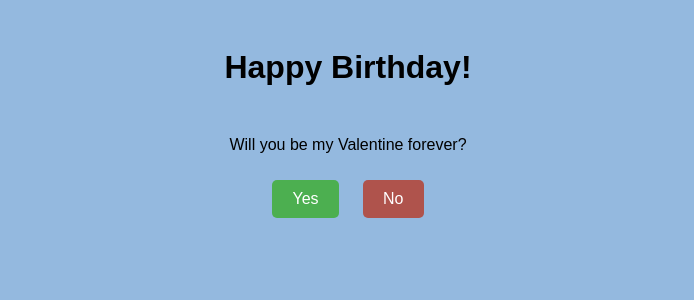
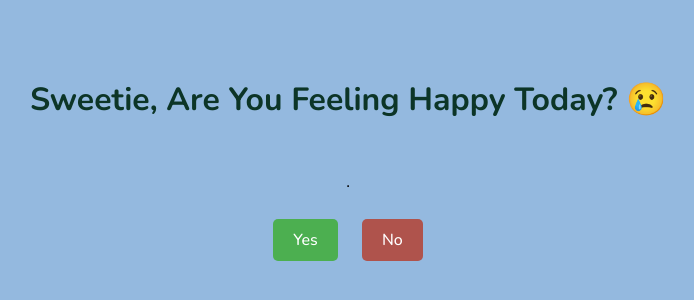
Before and after one commit to A5MangoZ/Happy-Birthday, a plain HTML site: page index.html in a window 1280 px wide. Shown: the whole page, without its empty margins (292-986 px from the left). Drawn offline with nearby package versions, Linux system fonts and the light colour scheme.

Commit message:
Minor Update

```diff
--- a/index.html
+++ b/index.html
@@ -3,13 +3,18 @@
 <head>
     <meta charset="UTF-8">
     <meta name="viewport" content="width=device-width, initial-scale=1.0">
+    <link href="https://fonts.googleapis.com/css2?family=Nunito:wght@200;500;700;800;900;1000&display=swap" rel="stylesheet">
     <title>Happy Birthday</title>
     <style>
         body {
-            font-family: Arial, sans-serif;
+            font-family: Nunito;
             background-color: #94b9df;
             text-align: center;
             padding: 20px;
+        }
+        h1 {
+            color: #0c3527;
+            margin-top: 50px;
         }
         .question-container {
             margin-top: 50px;
@@ -18,6 +23,7 @@
             margin: 10px;
             padding: 10px 20px;
             font-size: 16px;
+            font-family: Nunito;
             border: none;
             border-radius: 5px;
             background-color: #f8f9fa;
@@ -25,6 +31,7 @@
             cursor: pointer;
         }
         .btn-yes {
+            position: static;
             background-color: #4CAF50;
             color: white;
         }
@@ -36,9 +43,9 @@
     </style>
 </head>
 <body>
-    <h1>Happy Birthday!</h1>
+    <h1>Sweetie, Are You Feeling Happy Today? 😢</h1>
     <div class="question-container">
-        <p>Will you be my Valentine forever?</p>
+        <p>.</p>
         <button class="btn-yes" onclick="goToPage('page1.html')">Yes</button>
         <button class="btn-no" onmouseover="runAway()">No</button>
     </div>
```
Also changed, not shown: page1.html (+8 -4 lines).
